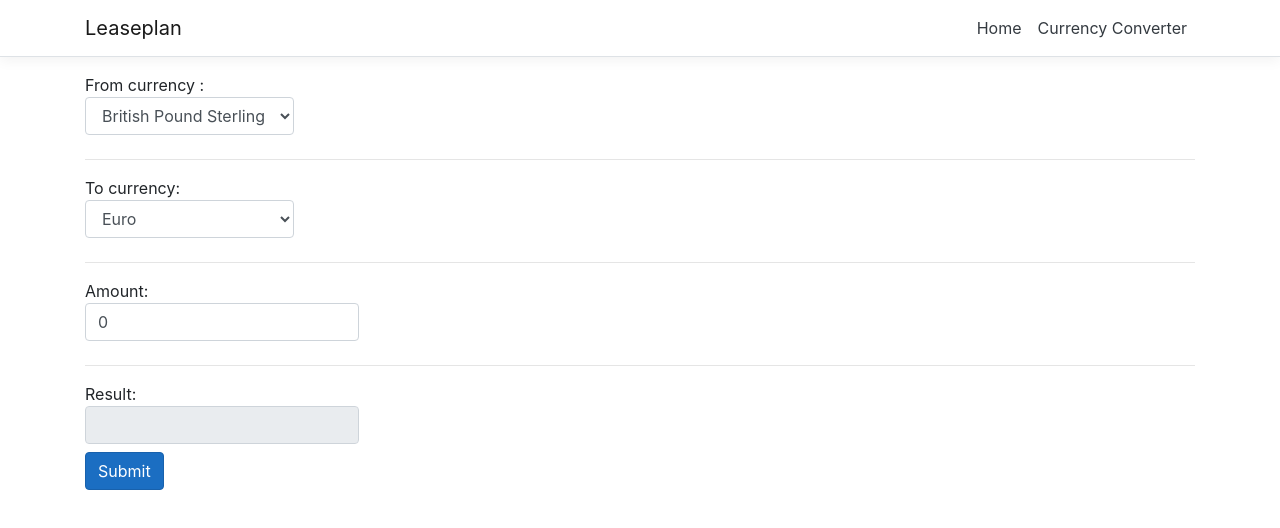
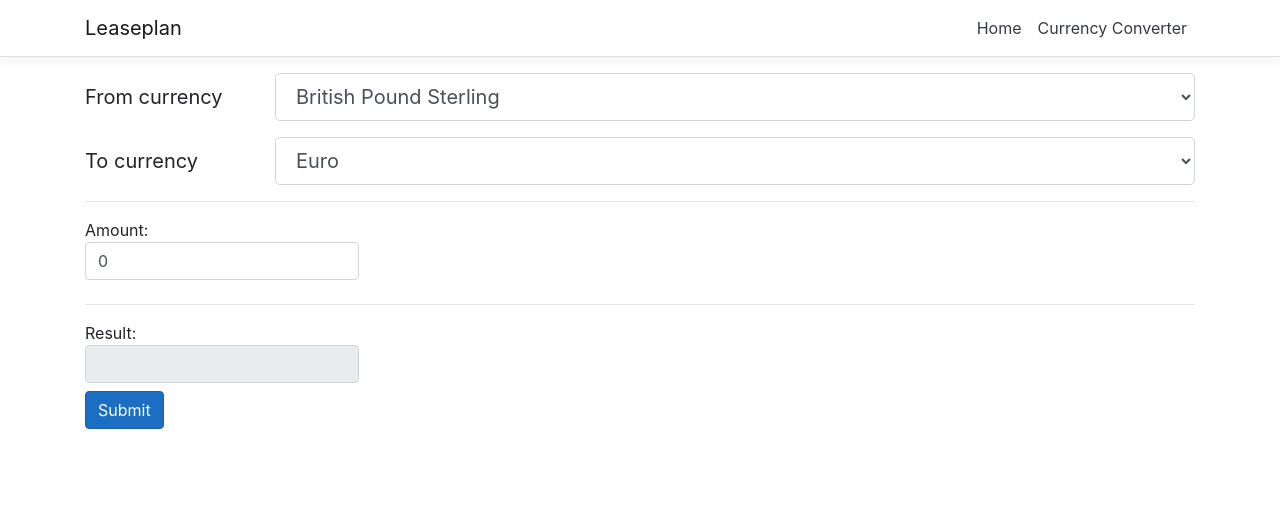
Before and after one commit to JoseBalado/Leaseplan, a React (Create React App) app in the folder ClientApp/: page /currencyconverter in a window 1280 px wide. Shown: the top 528 px of the page. Built offline with nearby package versions, Linux system fonts and the light colour scheme.

Commit message:
Improving the layout of selectors using bootstrap classes

```diff
--- a/ClientApp/src/components/CurrencyConverter.js
+++ b/ClientApp/src/components/CurrencyConverter.js
@@ -44,23 +44,30 @@
   render() {
     return (
       <form onSubmit={this.handleSubmit}>
-        <label>
-          From currency :
-          <select class="form-control" value={this.state.currency1} onChange={this.handleChangeCurrency1}>
+        <div class="form-group row">
+          <label for="colFormLabelLg" class="col-sm-2 col-form-label col-form-label-lg">
+            From currency
+          </label>
+          <div class="col-sm-10">
+            <select class="form-control form-control-lg" value={this.state.currency1} onChange={this.handleChangeCurrency1}>
               <option value="USD">United States Dollar</option>
               <option value="EUR">Euro</option>
               <option value="GBP">British Pound Sterling</option>
             </select>
+          </div>
+        </div>
+        <div class="form-group row">
+          <label for="colFormLabelLg" class="col-sm-2 col-form-label col-form-label-lg">
+            To currency
           </label>
-        <hr />
-        <label>
-          To currency:
-          <select class="form-control" value={this.state.currency2} onChange={this.handleChangeCurrency2}>
+          <div class="col-sm-10">
+            <select class="form-control form-control-lg" value={this.state.currency2} onChange={this.handleChangeCurrency2}>
               <option value="USD">United States Dollar</option>
               <option value="EUR">Euro</option>
               <option value="GBP">British Pound Sterling</option>
             </select>
-        </label>
+          </div>
+        </div>
         <hr />
         <label>
           Amount:
```
Lines whose indentation alone changed are shown as unchanged.
